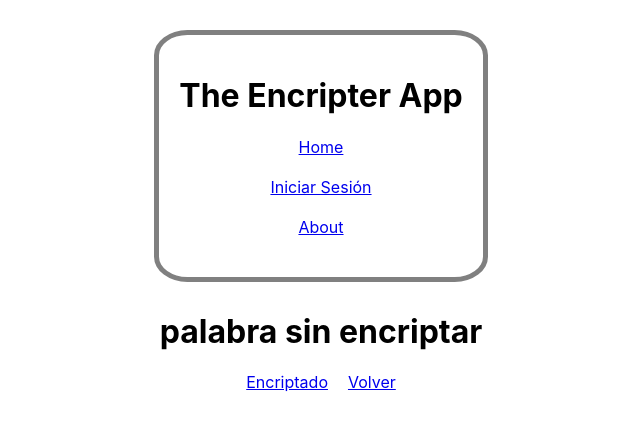
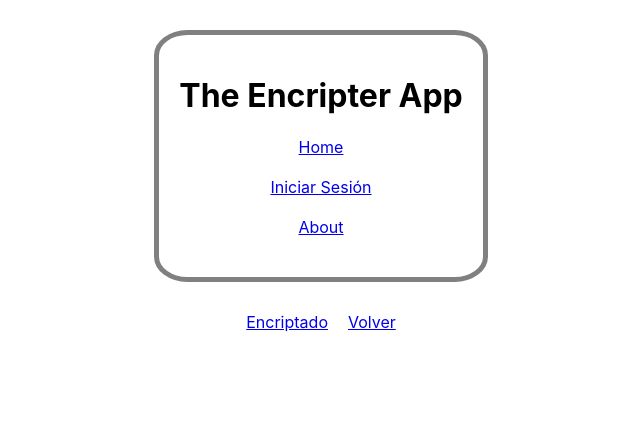
Before and after one commit to danugarri/encripterApp, a React (Create React App) app: page /desencriptado in a window 1280 px wide. Shown: the top 430 px of the page, without its empty margins (319-959 px from the left). Built offline with nearby package versions, Linux system fonts and the light colour scheme.

Commit message:
debugged some errors with the props and state managing the encripted word

```diff
--- a/src/App.js
+++ b/src/App.js
@@ -1,4 +1,4 @@
-import React from 'react'
+import React,{useState} from 'react'
 import {BrowserRouter as Router, Route} from 'react-router-dom'
 import './App.css';
 import BasicView from './components/BasicView/BasicView';
@@ -10,8 +10,11 @@ import About from './components/About'
 import GenericUser from './components/GenericUser';
 
 
-function App(props) {
-  console.log(props)
+function App() {
+ /////////////////////////////////////////////////////////////////
+//state from GenericUser component
+//define the state for the user input in GenericUser component
+ const [stringtToEncript, setStringtToEncript]= useState('')//lift this state up to App/UserLogin component
   return (
 
 
@@ -21,13 +24,13 @@ function App(props) {
       <BasicView />
     </Route>
       <Route path ='/userlogin'>
-        <UserLogin />
+        <UserLogin state={stringtToEncript} onHandleChange={setStringtToEncript}/>
       </Route>
       <Route path ='/desencriptado'>
-      <Desencripted initialWord='palabra sin encriptar'/>
+      <Desencripted state={stringtToEncript}/>
       </Route>
       <Route path='/encriptado'>
-        <Encripted  initialWord='palabra sin encriptar'/>{/*it receives prop as parent component*/}
+        <Encripted state={stringtToEncript} />
       </Route>
       <Route path='/logged'>
         <Logged />
@@ -36,7 +39,7 @@ function App(props) {
         <About />
       </Route>
       <Route path ="/user" >
-        <GenericUser />
+        <GenericUser state={stringtToEncript} onHandleChange={setStringtToEncript}/>
     </Route>
 
   </Router>
--- a/src/components/Desencripted.js
+++ b/src/components/Desencripted.js
@@ -3,12 +3,12 @@ import { NavLink } from 'react-router-dom';
 import './encript.css'
 
 
-export default function Desencripted (props) {
+export default function Desencripted ({state}) {
 /* función para encriptar btoa('string') y atob('string')*/
-const initialWord= props.initialWord
+
 
     return (<main>
-                <h1 >{initialWord} </h1>
+                <h1 >{atob(state)} </h1>
                 <NavLink to ='./encriptado' className="list">Encriptado</NavLink>
                 <NavLink to ='./user' className="list">Volver</NavLink>
             </main>
--- a/src/components/Encripted.js
+++ b/src/components/Encripted.js
@@ -4,14 +4,16 @@ import './encript.css'
 
 
 
-export default function Encripted (props) {
+
+export default function Encripted ({state}) {
 /* función para encriptar btoa('string') */
-const initialWord= props.initialWord // here it receives the props initialWord passed as a prop to <Encripted /> in App.js
- const encodedString= btoa(initialWord)
+
 
     return (
        <main>
-         <h1>{encodedString}</h1>
+
+         <h1> {state}</h1>
+
          <NavLink to ='./desencriptado' className='list'> Desencriptado</NavLink>
          <NavLink to ='./user' className="list">Volver</NavLink>
        </main>
--- a/src/components/GenericUser.js
+++ b/src/components/GenericUser.js
@@ -1,44 +1,37 @@
-import React, { useState } from 'react';
+import React from 'react';
 import { NavLink } from 'react-router-dom';
 
 
 
-const GenericUser=  () => {
-    //define the state for the user input
-    const [stringtToEncript, setStrintToEncript]= useState('')
+const GenericUser=  ({state,onHandleChange}) => {
+    /*
+//defined the state for the user input in GenericUser component
+ const [stringtToEncript, setStrintToEncript]= useState('')//lift this state up to UserLogin component and then to App*/
 
 //event handler function
-const encript = (event) => {
-
-    //input captured
-const string = event.target.value
-console.log( string)
-setStrintToEncript(string)
+const handleChange = (event) => {
+    event.preventDefault()
+        //input captured
+    const initString = event.target.value
+    console.log( initString)
+    onHandleChange(btoa(initString))//replaced original setState with the prop sent from UserLogin
 }
-
-//event listener to logout when click on button tag
-/*const logOut = () =>{
-    setUser(false)//change state
-}
-*/
+//Encripted word:
 
 const userView= (<main>
     <h1> Encriptemos algo</h1>
     <form >
         <label htmlFor ="encriptar">Introduce una palabra para encriptar</label>
-        <input name ="encriptar" type="text" onChange={encript}/>
-        <NavLink to ="encriptado"> Ver detalles</NavLink>
+        <input name ="encriptar" type="text" onChange={handleChange}/>
+        <NavLink to ="encriptado"  > Ver detalles</NavLink>
 
     </form>
-    <h4>{btoa(stringtToEncript)}</h4>
-
 </main>)
 
     return (<div>
-        {userView }
+        {userView}{/*let's encript*/}
+        {/*this line show the encripted word {state}*/}
     </div>
-
-
     )
 }
 export default GenericUser
--- a/src/components/Logged.js
+++ b/src/components/Logged.js
@@ -5,10 +5,8 @@ import './Logged.css'
 export default function Logged () {
 
     return (
-        /*Esta vista siempre hace match y por eso siempre renderiza*/
         <header>
             <h1>Elige una opción</h1>
-        {/*aquí se suele utilizar para mostrar un menú con los links a los componentes*/}
         <ul>
         <li>
 
--- a/src/components/UserLogin.js
+++ b/src/components/UserLogin.js
@@ -7,7 +7,7 @@ import swal from 'sweetalert';
 // defined a generic user
 const genericUser= ['user','user']
 
-export default function UserLogin () {
+export default function UserLogin ({state,onHandleChange}) {
 //state for
 const[authorisation,setAuthorisation]= useState(false)
 //state for generic user
@@ -59,7 +59,7 @@ const logOut = () =>{
     setAuthorisation(false)//change state
 }
 
-//when input the correct userName show logged
+//when type the correct userName show logged
     return (
         <div>{ !authorisation ?
             <div> {login}
@@ -69,12 +69,9 @@ const logOut = () =>{
             </div> :
                 <div>
                 <h4>Hola {user} {lastName}</h4>
-                <GenericUser />
+                <GenericUser  state={state} onHandleChange={onHandleChange}/>{/*props to pass down to GenericUser*/}
                 <button id ="logOut" onClick={logOut}>Salir</button>
                 </div>
-
-
             }</div>
-
     )
 }
```
